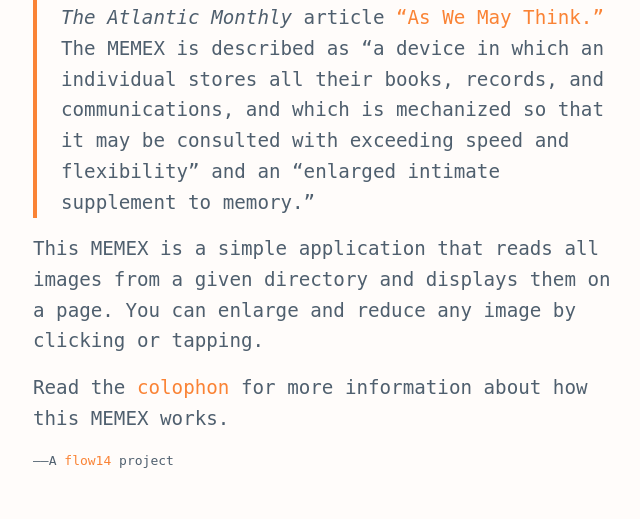
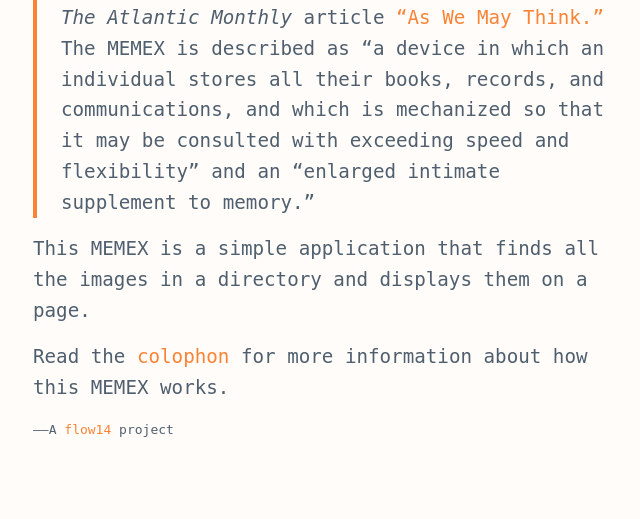
Before and after one commit to kylejohnston/memex, a PHP site: page / in a window 1280 px wide. Shown: the part 288-807 px from the top of the page, without its empty margins (7-647 px from the left). After the commit the page ends 725 px from the top, so only its background shows below. Run offline with PHP 8.4, Linux system fonts and the light colour scheme; some libraries are stand-ins or nearby versions.

Commit message:
Refined copy

```diff
--- a/colophon.php
+++ b/colophon.php
@@ -20,7 +20,7 @@
 
   <article class="col-2">
     <div class="column content">
-      <h2>MEMEX is a simple PHP application that reads all images from a directory and displays them on a page.</h2>
+      <h2>MEMEX is a simple PHP-based tool that finds all the images in a directory and displays them on a page.</h2>
       <p>The goal of this project was to use a minimal amount of code to create a modern, robust gallery of visual inspiration.</p>
       <h2>How it works</h2>
       <p>On each page, a variable in a snippet of PHP defines the path to an image directory:
--- a/index.php
+++ b/index.php
@@ -18,7 +18,7 @@
         <p>&horbar;&horbar;</p>
         <p>The term <i>MEMEX</i> comes from <a href="https://en.wikipedia.org/wiki/Vannevar_Bush">Vanner Bush’s</a> 1945 <i>The Atlantic Monthly</i> article <a href="https://www.theatlantic.com/magazine/archive/1945/07/as-we-may-think/303881/">“As We May Think.”</a> The MEMEX is described as “a device in which an individual stores all their books, records, and communications, and which is mechanized so that it may be consulted with exceeding speed and flexibility” and an “enlarged intimate supplement to memory.”</p>
       </div>
-      <p>This MEMEX is a simple application that reads all images from a given directory and displays them on a page. You can enlarge and reduce any image by clicking or tapping.</p>
+      <p>This MEMEX is a simple application that finds all the images in a directory and displays them on a page.</p>
       <p>Read the <a href="colophon.php">colophon</a> for more information about how this MEMEX works.</p>
       <p class="small">&horbar;&horbar;A <a href="https://www.flow14.com">flow14</a> project</p>
 
```
